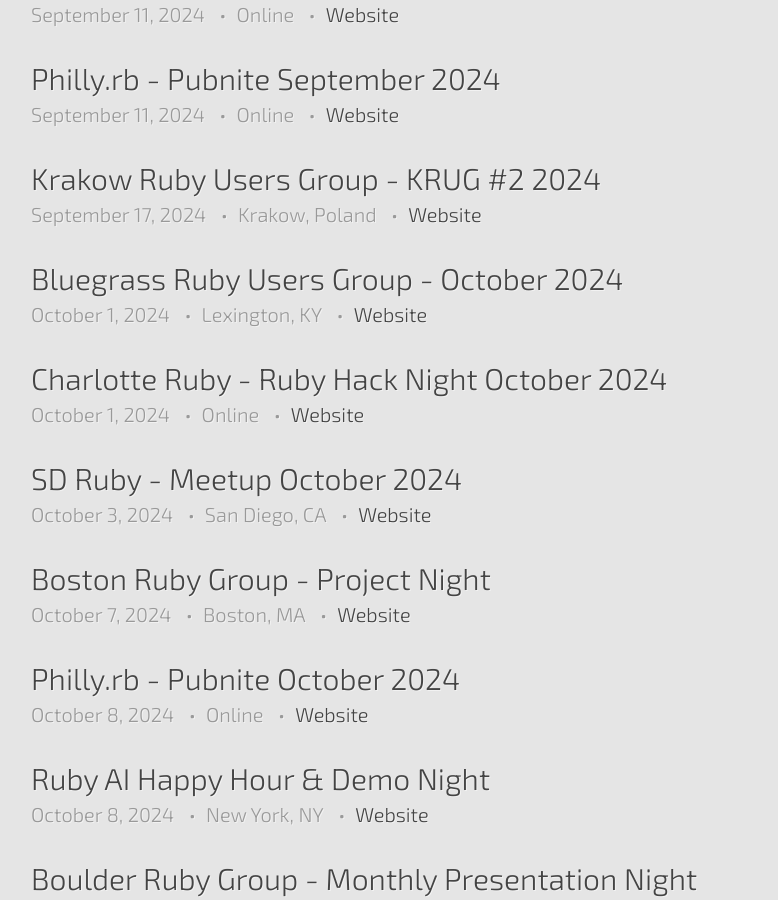
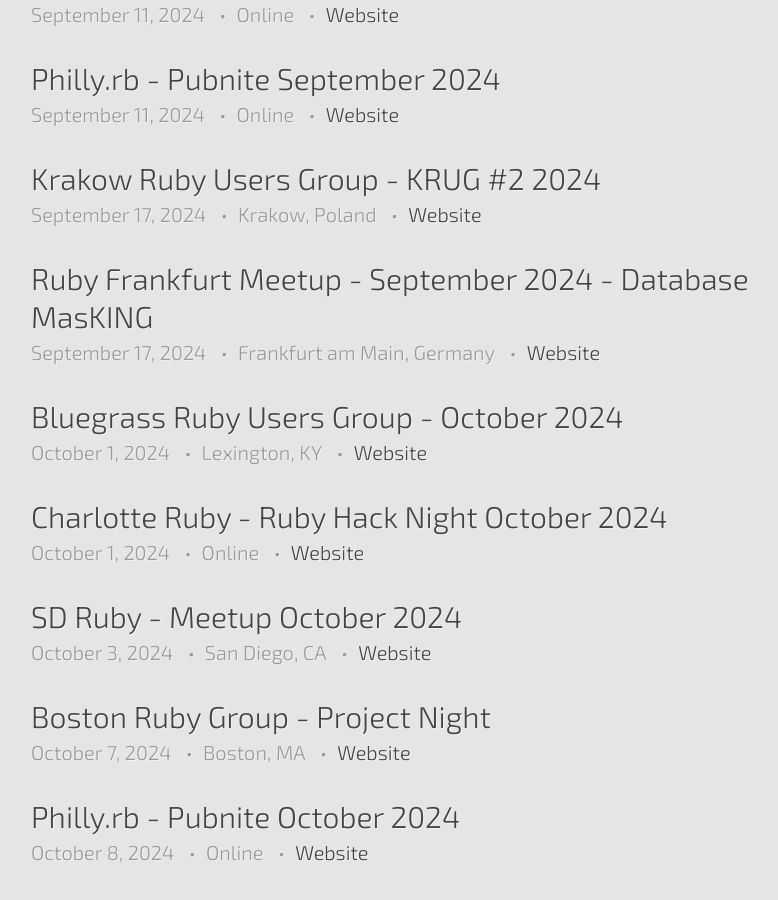
Before and after one commit to ruby-conferences/ruby-conferences.github.io, a Jekyll site: the page built from meetups/index.html, in a window 1280 px wide and 900 px high, scrolled down 1540 px. Shown: the whole window, without its empty margins (209-987 px from the left). Built offline with Jekyll 4.4.1, drawn with Linux system fonts in a browser that asks for light colours.

Commit message:
Add Ruby Frankfurt Meetup - September 2024 event

```diff
--- a/_data/meetups.yml
+++ b/_data/meetups.yml
@@ -1352,6 +1352,13 @@
   end_time: 21:00:00 CEST
   url: https://www.meetup.com/krakow-ruby-users-group/events/302822679
 
+- name: Ruby Frankfurt Meetup - September 2024 - Database MasKING
+  location: Frankfurt am Main, Germany
+  date: 2024-09-17
+  start_time: 18:30:00 CEST
+  end_time: 21:00:00 CEST
+  url: https://www.meetup.com/frankfurt-ruby-meetup/events/302960601
+
 - name: Bluegrass Ruby Users Group - October 2024
   location: Lexington, KY
   date: 2024-10-01
```
